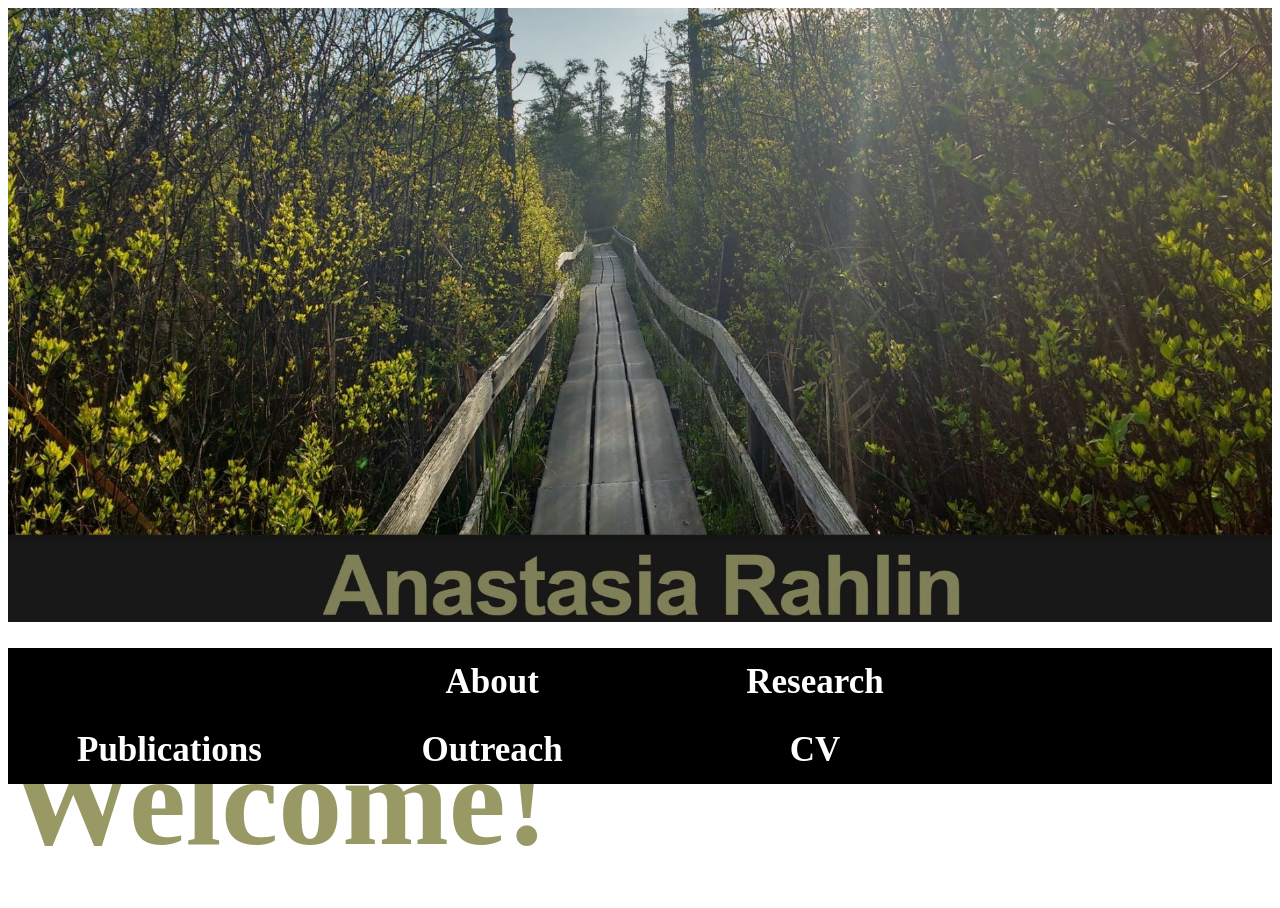
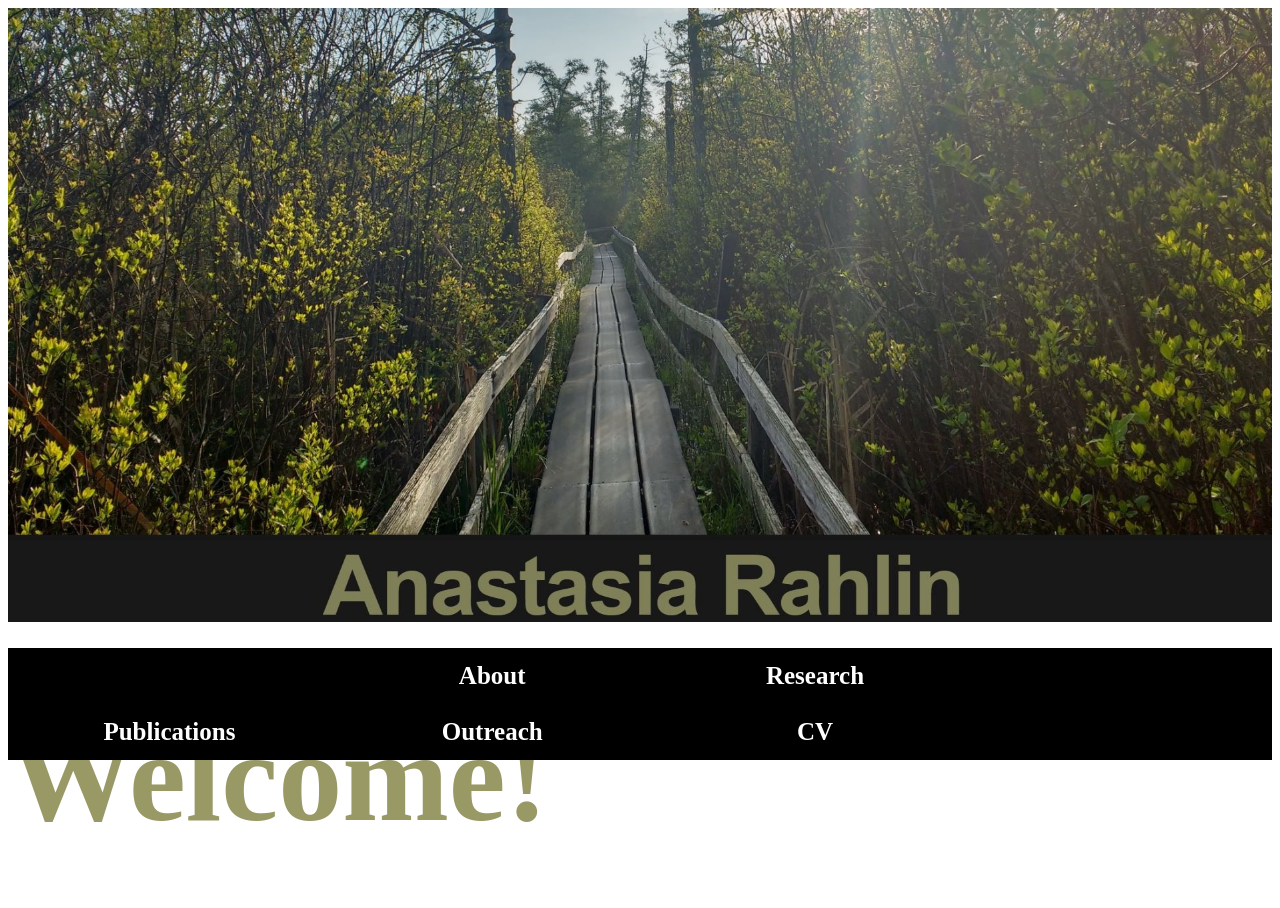
Before and after one commit to anarahlin/anarahlin.github.io, a Jekyll site: the page built from index.html, in a window 1280 px wide. Shown: the top 908 px of the page. Built offline with Jekyll 4.4.1, drawn with Linux system fonts in a browser that asks for light colours; nearby versions of some CDN libraries; the list of posts is cut into pages by our own code; comment, search, counter and statistics services are not loaded; grey boxes are pictures that could not be loaded.

Commit message:
Update nav.html

```diff
--- a/_includes/nav.html
+++ b/_includes/nav.html
@@ -90,7 +90,7 @@
    }
 
 h8{
-    font-size: 35px;
+    font-size: 25px;
     color: #FFFFFF;
   }
 }
@@ -118,7 +118,7 @@
 
 @media all and (max-width: 399px) and (min-width: 10px) {
 h6{
-    font-size: 20px;
+    font-size: 15px;
     color: #FFFFFF;
   }
 }
```
